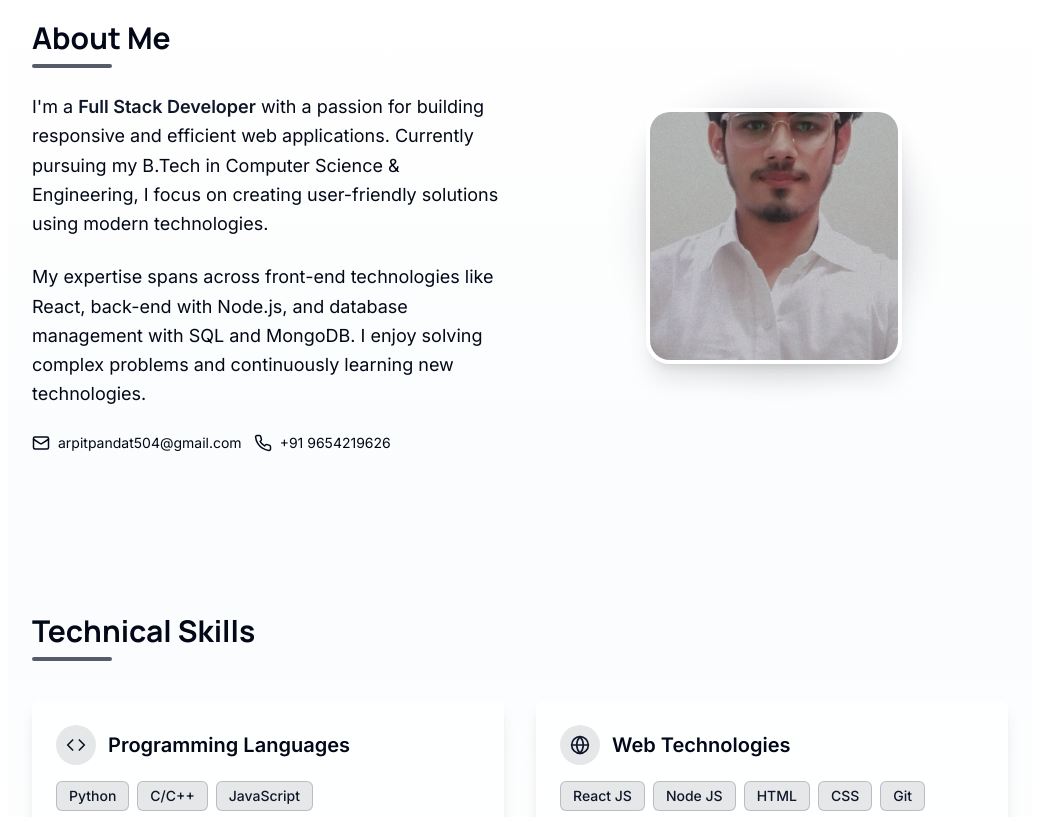
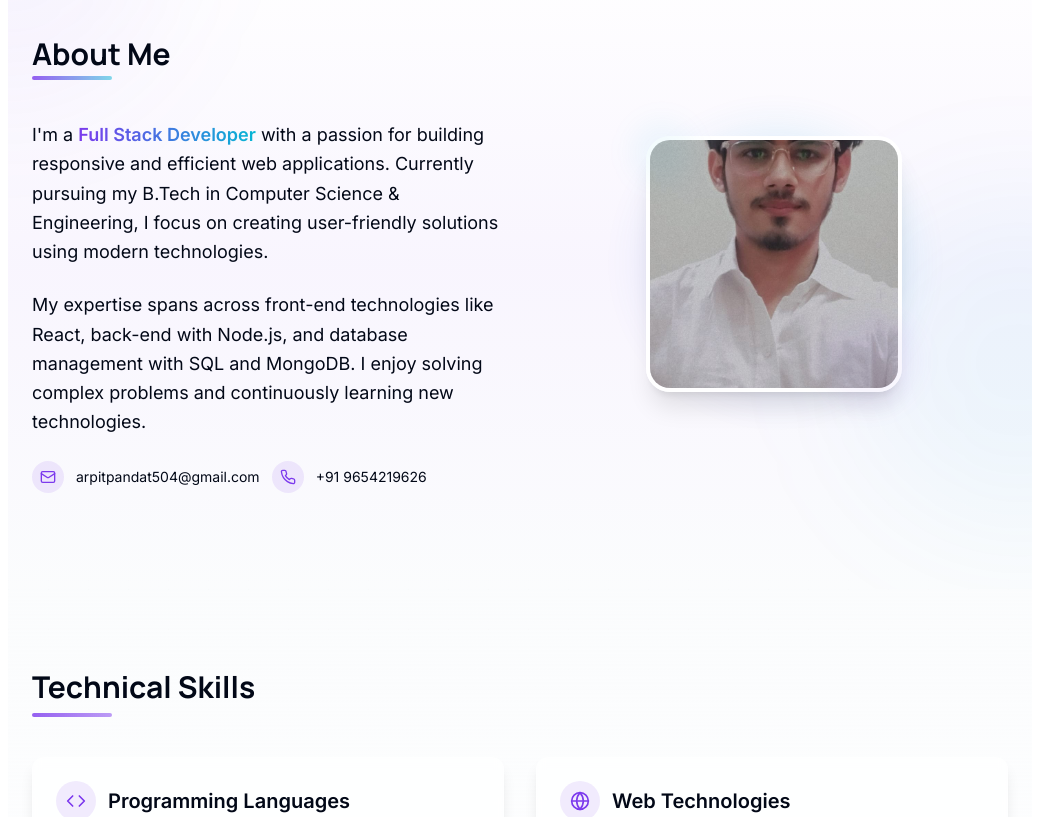
Before and after one commit to Arpitdoneria15/arpit-doneria-showcase, a React (Vite) app: page / in a window 1280 px wide. Shown: the part 860-1677 px from the top of the page, without its empty margins (120-1183 px from the left). Built offline with nearby package versions, Linux system fonts and the light colour scheme.

Commit message:
Add aesthetic color changes
Apply color changes to improve the visual appeal.

```diff
--- a/src/components/About.tsx
+++ b/src/components/About.tsx
@@ -1,45 +1,76 @@
 
 import { Avatar, AvatarImage, AvatarFallback } from "@/components/ui/avatar";
 import { AspectRatio } from "@/components/ui/aspect-ratio";
+import { useEffect, useState } from "react";
 
 const About = () => {
+  const [isVisible, setIsVisible] = useState(false);
+
+  useEffect(() => {
+    const observer = new IntersectionObserver((entries) => {
+      if (entries[0].isIntersecting) {
+        setIsVisible(true);
+      }
+    }, { threshold: 0.1 });
+
+    const section = document.getElementById('about');
+    if (section) observer.observe(section);
+
+    return () => {
+      if (section) observer.unobserve(section);
+    };
+  }, []);
+
   return (
-    <section id="about" className="section-container bg-gradient-to-b from-background to-secondary/30 relative overflow-hidden">
+    <section id="about" className="section-container py-24 bg-gradient-to-b from-background via-primary/5 to-secondary/30 relative overflow-hidden">
       <div className="absolute inset-0 bg-grid-pattern opacity-5 pointer-events-none"></div>
 
+      {/* Colored shapes */}
+      <div className="absolute -top-40 -left-40 w-80 h-80 bg-primary/5 rounded-full blur-3xl animate-blob"></div>
+      <div className="absolute bottom-20 -right-40 w-80 h-80 bg-cyan-500/5 rounded-full blur-3xl animate-blob animation-delay-2000"></div>
+
       <div className="grid grid-cols-1 md:grid-cols-2 gap-10 items-center">
-        <div className="space-y-6 order-2 md:order-1">
-          <h2 className="section-heading">About Me</h2>
+        <div className={`space-y-6 order-2 md:order-1 transition-all duration-1000 ${isVisible ? 'opacity-100 translate-x-0' : 'opacity-0 -translate-x-10'}`}>
+          <h2 className="text-3xl font-bold mb-6 font-display relative inline-block">
+            About Me
+            <span className="absolute -bottom-2 left-0 h-1 w-20 bg-gradient-to-r from-primary/80 to-cyan-500/50 rounded-full"></span>
+          </h2>
           <p className="text-lg leading-relaxed">
-            I'm a <span className="highlight">Full Stack Developer</span> with a passion for building responsive and efficient web applications. Currently pursuing my B.Tech in Computer Science & Engineering, I focus on creating user-friendly solutions using modern technologies.
+            I'm a <span className="font-semibold text-transparent bg-clip-text bg-gradient-to-r from-primary to-cyan-500">Full Stack Developer</span> with a passion for building responsive and efficient web applications. Currently pursuing my B.Tech in Computer Science & Engineering, I focus on creating user-friendly solutions using modern technologies.
           </p>
           <p className="text-lg leading-relaxed">
             My expertise spans across front-end technologies like React, back-end with Node.js, and database management with SQL and MongoDB. I enjoy solving complex problems and continuously learning new technologies.
           </p>
           <div className="flex flex-wrap gap-3 mt-4">
-            <a href="mailto:arpitpandat504@gmail.com" className="contact-link text-sm">
-              <svg xmlns="http://www.w3.org/2000/svg" width="18" height="18" viewBox="0 0 24 24" fill="none" stroke="currentColor" strokeWidth="2" strokeLinecap="round" strokeLinejoin="round"><rect width="20" height="16" x="2" y="4" rx="2"/><path d="m22 7-8.97 5.7a1.94 1.94 0 0 1-2.06 0L2 7"/></svg>
-              arpitpandat504@gmail.com
+            <a href="mailto:arpitpandat504@gmail.com" className="contact-link text-sm group">
+              <div className="w-8 h-8 rounded-full bg-primary/10 flex items-center justify-center text-primary group-hover:bg-primary group-hover:text-white transition-all">
+                <svg xmlns="http://www.w3.org/2000/svg" width="16" height="16" viewBox="0 0 24 24" fill="none" stroke="currentColor" strokeWidth="2" strokeLinecap="round" strokeLinejoin="round"><rect width="20" height="16" x="2" y="4" rx="2"/><path d="m22 7-8.97 5.7a1.94 1.94 0 0 1-2.06 0L2 7"/></svg>
+              </div>
+              <span className="group-hover:text-primary transition-colors">arpitpandat504@gmail.com</span>
             </a>
-            <a href="tel:+919654219626" className="contact-link text-sm">
-              <svg xmlns="http://www.w3.org/2000/svg" width="18" height="18" viewBox="0 0 24 24" fill="none" stroke="currentColor" strokeWidth="2" strokeLinecap="round" strokeLinejoin="round"><path d="M22 16.92v3a2 2 0 0 1-2.18 2 19.79 19.79 0 0 1-8.63-3.07 19.5 19.5 0 0 1-6-6 19.79 19.79 0 0 1-3.07-8.67A2 2 0 0 1 4.11 2h3a2 2 0 0 1 2 1.72 12.84 12.84 0 0 0 .7 2.81 2 2 0 0 1-.45 2.11L8.09 9.91a16 16 0 0 0 6 6l1.27-1.27a2 2 0 0 1 2.11-.45 12.84 12.84 0 0 0 2.81.7A2 2 0 0 1 22 16.92z"/></svg>
-              +91 9654219626
+            <a href="tel:+919654219626" className="contact-link text-sm group">
+              <div className="w-8 h-8 rounded-full bg-primary/10 flex items-center justify-center text-primary group-hover:bg-primary group-hover:text-white transition-all">
+                <svg xmlns="http://www.w3.org/2000/svg" width="16" height="16" viewBox="0 0 24 24" fill="none" stroke="currentColor" strokeWidth="2" strokeLinecap="round" strokeLinejoin="round"><path d="M22 16.92v3a2 2 0 0 1-2.18 2 19.79 19.79 0 0 1-8.63-3.07 19.5 19.5 0 0 1-6-6 19.79 19.79 0 0 1-3.07-8.67A2 2 0 0 1 4.11 2h3a2 2 0 0 1 2 1.72 12.84 12.84 0 0 0 .7 2.81 2 2 0 0 1-.45 2.11L8.09 9.91a16 16 0 0 0 6 6l1.27-1.27a2 2 0 0 1 2.11-.45 12.84 12.84 0 0 0 2.81.7A2 2 0 0 1 22 16.92z"/></svg>
+              </div>
+              <span className="group-hover:text-primary transition-colors">+91 9654219626</span>
             </a>
           </div>
         </div>
 
-        <div className="order-1 md:order-2 flex justify-center">
+        <div className={`order-1 md:order-2 flex justify-center transition-all duration-1000 delay-200 ${isVisible ? 'opacity-100 translate-x-0' : 'opacity-0 translate-x-10'}`}>
           <div className="w-64 h-64 relative">
-            <div className="absolute inset-0 rounded-full bg-gradient-to-tr from-primary/20 to-primary/80 blur-xl opacity-30"></div>
+            <div className="absolute inset-0 rounded-full bg-gradient-to-tr from-primary/20 to-cyan-500/40 blur-xl opacity-30 animate-pulse"></div>
             <div className="relative w-full h-full overflow-hidden rounded-3xl border-4 border-background shadow-xl">
               <AspectRatio ratio={1/1}>
                 <img
                   src="/lovable-uploads/7e6d6647-2429-49b7-b75e-00bea9031a8b.png"
                   alt="Arpit Doneria"
-                  className="object-cover object-center w-full h-full"
+                  className="object-cover object-center w-full h-full hover:scale-105 transition-all duration-500"
                 />
               </AspectRatio>
             </div>
+            <div className="absolute -bottom-4 -right-4 w-24 h-24 bg-primary/5 rounded-full blur-md"></div>
+            <div className="absolute -top-4 -left-4 w-16 h-16 bg-cyan-500/5 rounded-full blur-md"></div>
           </div>
         </div>
       </div>
--- a/src/index.css
+++ b/src/index.css
@@ -16,7 +16,7 @@
     --popover: 0 0% 100%;
     --popover-foreground: 222.2 84% 4.9%;
 
-    --primary: 222.2 47.4% 11.2%;
+    --primary: 262.1 83.3% 57.8%; /* Vibrant purple */
     --primary-foreground: 210 40% 98%;
 
     --secondary: 210 40% 96.1%;
@@ -25,7 +25,7 @@
     --muted: 210 40% 96.1%;
     --muted-foreground: 215.4 16.3% 46.9%;
 
-    --accent: 210 40% 96.1%;
+    --accent: 262.1 83.3% 57.8%; /* Match primary */
     --accent-foreground: 222.2 47.4% 11.2%;
 
     --destructive: 0 84.2% 60.2%;
@@ -33,9 +33,9 @@
 
     --border: 214.3 31.8% 91.4%;
     --input: 214.3 31.8% 91.4%;
-    --ring: 222.2 84% 4.9%;
+    --ring: 262.1 83.3% 57.8%; /* Match primary */
 
-    --radius: 0.5rem;
+    --radius: 0.75rem;
 
     --sidebar-background: 0 0% 98%;
     --sidebar-foreground: 240 5.3% 26.1%;
@@ -57,8 +57,8 @@
     --popover: 222.2 84% 4.9%;
     --popover-foreground: 210 40% 98%;
 
-    --primary: 210 40% 98%;
-    --primary-foreground: 222.2 47.4% 11.2%;
+    --primary: 263.4 70% 50.4%;
+    --primary-foreground: 210 40% 98%;
 
     --secondary: 217.2 32.6% 17.5%;
     --secondary-foreground: 210 40% 98%;
@@ -74,7 +74,8 @@
 
     --border: 217.2 32.6% 17.5%;
     --input: 217.2 32.6% 17.5%;
-    --ring: 212.7 26.8% 83.9%;
+    --ring: 262.1 83.3% 57.8%;
+
     --sidebar-background: 240 5.9% 10%;
     --sidebar-foreground: 240 4.8% 95.9%;
     --sidebar-primary: 224.3 76.3% 48%;
@@ -103,12 +104,12 @@
 
 @layer components {
   .section-heading {
-    @apply text-3xl font-bold mb-6 font-display relative;
+    @apply text-3xl font-bold mb-6 font-display relative inline-block;
   }
 
   .section-heading::after {
     content: '';
-    @apply block h-1 w-20 bg-primary/70 mt-2 rounded-full;
+    @apply block h-1 w-20 bg-gradient-to-r from-primary/80 to-accent/50 mt-2 rounded-full;
   }
 
   .section-container {
@@ -116,11 +117,11 @@
   }
 
   .highlight {
-    @apply text-primary font-semibold;
+    @apply text-transparent bg-clip-text bg-gradient-to-r from-primary to-accent font-semibold;
   }
 
   .skill-badge {
-    @apply px-3 py-1 bg-secondary text-secondary-foreground rounded-md text-sm font-medium transition-all;
+    @apply px-3 py-1.5 bg-primary/10 text-primary rounded-md text-sm font-medium transition-all hover:scale-105 hover:bg-primary/20 border border-primary/20;
   }
 
   .nav-link {
@@ -128,7 +129,7 @@
   }
 
   .nav-link::after {
-    @apply content-[''] absolute w-0 h-0.5 bg-primary bottom-0 left-0 transition-all duration-300;
+    @apply content-[''] absolute w-0 h-0.5 bg-gradient-to-r from-primary to-accent bottom-0 left-0 transition-all duration-300;
   }
 
   .nav-link:hover::after {
@@ -136,17 +137,57 @@
   }
 
   .project-card {
-    @apply border rounded-lg p-6 transition-all hover:shadow-md hover:-translate-y-1 duration-300;
+    @apply border rounded-lg p-6 transition-all hover:shadow-md hover:-translate-y-1 duration-300 bg-white/50 hover:bg-gradient-to-br hover:from-white hover:to-primary/5;
   }
 
   .contact-link {
-    @apply flex items-center gap-2 hover:text-primary transition-colors;
+    @apply flex items-center gap-3 hover:text-primary transition-colors;
   }
 
   .bg-grid-pattern {
     background-size: 40px 40px;
     background-image: linear-gradient(to right, rgba(0, 0, 0, 0.05) 1px, transparent 1px),
                       linear-gradient(to bottom, rgba(0, 0, 0, 0.05) 1px, transparent 1px);
+  }
+
+  .glass-card {
+    @apply backdrop-blur-md bg-white/80 border border-white/20 shadow-lg;
+  }
+
+  .gradient-border {
+    position: relative;
+    border-radius: var(--radius);
+  }
+
+  .gradient-border::before {
+    content: '';
+    position: absolute;
+    inset: -2px;
+    border-radius: calc(var(--radius) + 2px);
+    padding: 2px;
+    background: linear-gradient(45deg, var(--primary), var(--accent), transparent);
+    -webkit-mask:
+      linear-gradient(#fff 0 0) content-box,
+      linear-gradient(#fff 0 0);
+    -webkit-mask-composite: xor;
+    mask-composite: exclude;
+    pointer-events: none;
+  }
+
+  .animated-gradient-text {
+    @apply font-bold text-transparent bg-clip-text;
+    background-image: linear-gradient(45deg, hsl(var(--primary)), hsl(var(--accent)), hsl(var(--primary)));
+    background-size: 200% auto;
+    animation: gradient-text 4s linear infinite;
+  }
+
+  @keyframes gradient-text {
+    0% {
+      background-position: 0% center;
+    }
+    100% {
+      background-position: 200% center;
+    }
   }
 }
 
@@ -161,6 +202,18 @@
 
   .animation-delay-4000 {
     animation-delay: 4s;
+  }
+
+  .hover-lift {
+    @apply transition-all duration-300 hover:-translate-y-1 hover:shadow-lg;
+  }
+
+  .text-balance {
+    text-wrap: balance;
+  }
+
+  .text-pretty {
+    text-wrap: pretty;
   }
 }
 
@@ -178,3 +231,21 @@
     transform: translate(-5%, 5%) scale(1.05);
   }
 }
+
+/* Custom scrollbar */
+::-webkit-scrollbar {
+  width: 10px;
+}
+
+::-webkit-scrollbar-track {
+  background: hsl(var(--background));
+}
+
+::-webkit-scrollbar-thumb {
+  background: hsl(var(--muted));
+  border-radius: 5px;
+}
+
+::-webkit-scrollbar-thumb:hover {
+  background: hsl(var(--muted-foreground));
+}
--- a/tailwind.config.ts
+++ b/tailwind.config.ts
@@ -62,7 +62,17 @@ export default {
 					'accent-foreground': 'hsl(var(--sidebar-accent-foreground))',
 					border: 'hsl(var(--sidebar-border))',
 					ring: 'hsl(var(--sidebar-ring))'
-				}
+				},
+				// New aesthetic colors
+				'soft-blue': '#D3E4FD',
+				'soft-purple': '#E5DEFF',
+				'soft-pink': '#FFDEE2',
+				'soft-orange': '#FEC6A1',
+				'soft-green': '#F2FCE2',
+				'soft-yellow': '#FEF7CD',
+				'vivid-purple': '#8B5CF6',
+				'ocean-blue': '#0EA5E9',
+				'magenta-pink': '#D946EF',
 			},
 			borderRadius: {
 				lg: 'var(--radius)',
@@ -108,6 +118,30 @@ export default {
 					"66%": {
 						transform: "translate(-5%, 5%) scale(0.9)"
 					}
+				},
+				"float": {
+					"0%, 100%": {
+						transform: "translateY(0)"
+					},
+					"50%": {
+						transform: "translateY(-10px)"
+					}
+				},
+				"pulse-soft": {
+					"0%, 100%": {
+						opacity: "0.6"
+					},
+					"50%": {
+						opacity: "0.9"
+					}
+				},
+				"spin-slow": {
+					"0%": {
+						transform: "rotate(0deg)"
+					},
+					"100%": {
+						transform: "rotate(360deg)"
+					}
 				}
 			},
 			animation: {
@@ -116,6 +150,9 @@ export default {
 				"fade-in": "fade-in 0.5s ease-out",
 				"fade-out": "fade-out 0.5s ease-out",
 				"blob": "blob 7s infinite",
+				"float": "float 6s ease-in-out infinite",
+				"pulse-soft": "pulse-soft 4s ease-in-out infinite",
+				"spin-slow": "spin-slow 12s linear infinite",
 			},
 			fontFamily: {
 				sans: ['Inter', 'sans-serif'],
@@ -123,6 +160,7 @@ export default {
 			},
 			backgroundImage: {
 				'gradient-radial': 'radial-gradient(var(--tw-gradient-stops))',
+				'gradient-conic': 'conic-gradient(from 180deg at 50% 50%, var(--tw-gradient-stops))',
 			},
 		}
 	},
```
Also changed, not shown: src/components/Footer.tsx (+38 -9 lines).
